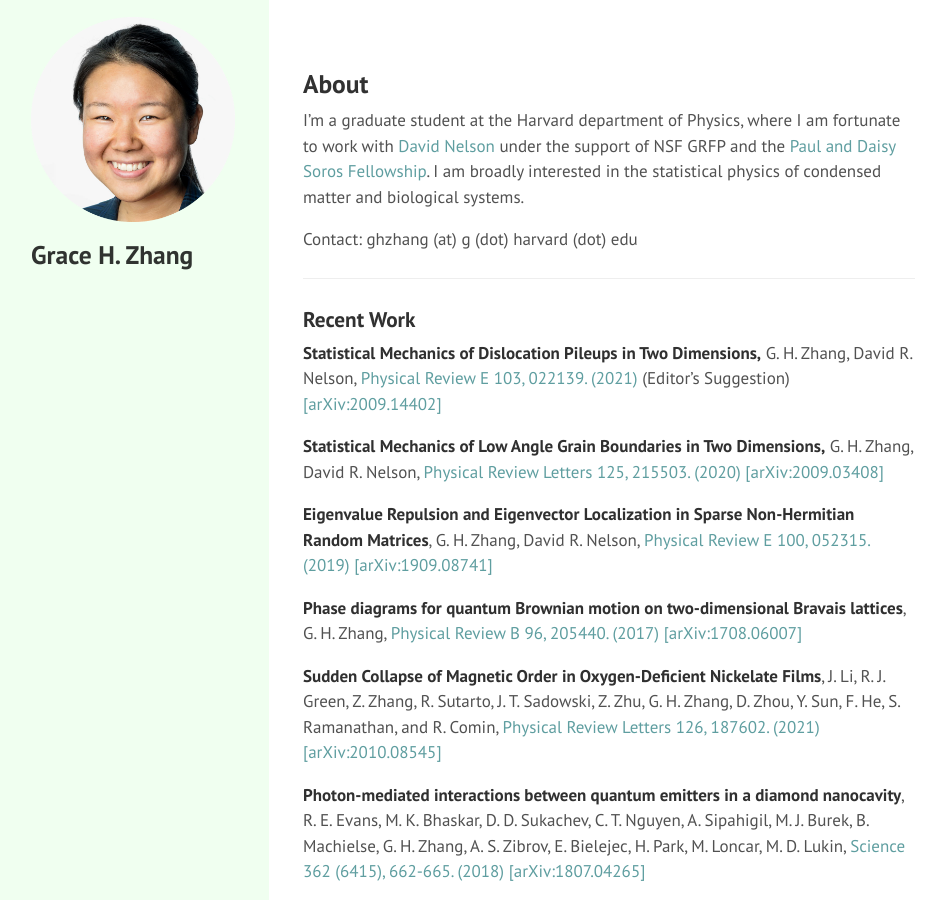
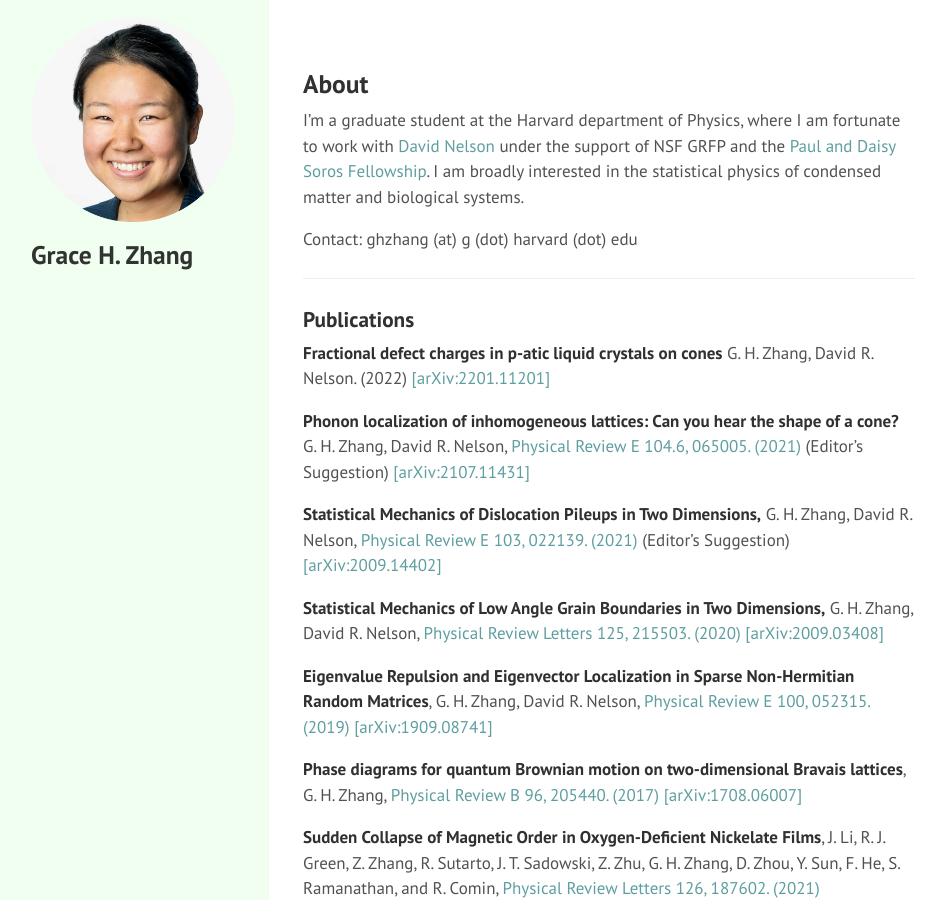
Before and after one commit to ghzhang0/ghzhang0.github.io, a Jekyll site: the page built from index.markdown, in a window 1280 px wide and 900 px high. Shown: the whole window, without its empty margins (3-947 px from the left). Built offline with Jekyll 4.4.1, drawn with Linux system fonts in a browser that asks for light colours; Markdown is read by kramdown in place of the engine named in the settings.

Commit message:
Update index.markdown

```diff
--- a/index.markdown
+++ b/index.markdown
@@ -15,7 +15,13 @@ Contact: ghzhang (at) g (dot) harvard (dot) edu
 
 ---
 
-### Recent Work
+### Publications
+
+**Fractional defect charges in p-atic liquid crystals on cones**
+G. H. Zhang, David R. Nelson. (2022) [<span style="color:cadetblue">[arXiv:2201.11201]</span>](https://arxiv.org/abs/2201.11201)
+
+**Phonon localization of inhomogeneous lattices: Can you hear the shape of a cone?**
+G. H. Zhang, David R. Nelson, [<span style="color:cadetblue">Physical Review E 104.6, 065005. (2021)</span>](https://journals.aps.org/pre/abstract/10.1103/PhysRevE.104.065005) (Editor's Suggestion) [<span style="color:cadetblue">[arXiv:2107.11431]</span>](https://arxiv.org/abs/2107.11431)
 
 **Statistical Mechanics of Dislocation Pileups in Two Dimensions,**
 G. H. Zhang, David R. Nelson, [<span style="color:cadetblue">Physical Review E 103, 022139. (2021)</span>](https://journals.aps.org/pre/abstract/10.1103/PhysRevE.103.022139) (Editor's Suggestion) [<span style="color:cadetblue">[arXiv:2009.14402]</span>](https://arxiv.org/abs/2009.14402)
```
